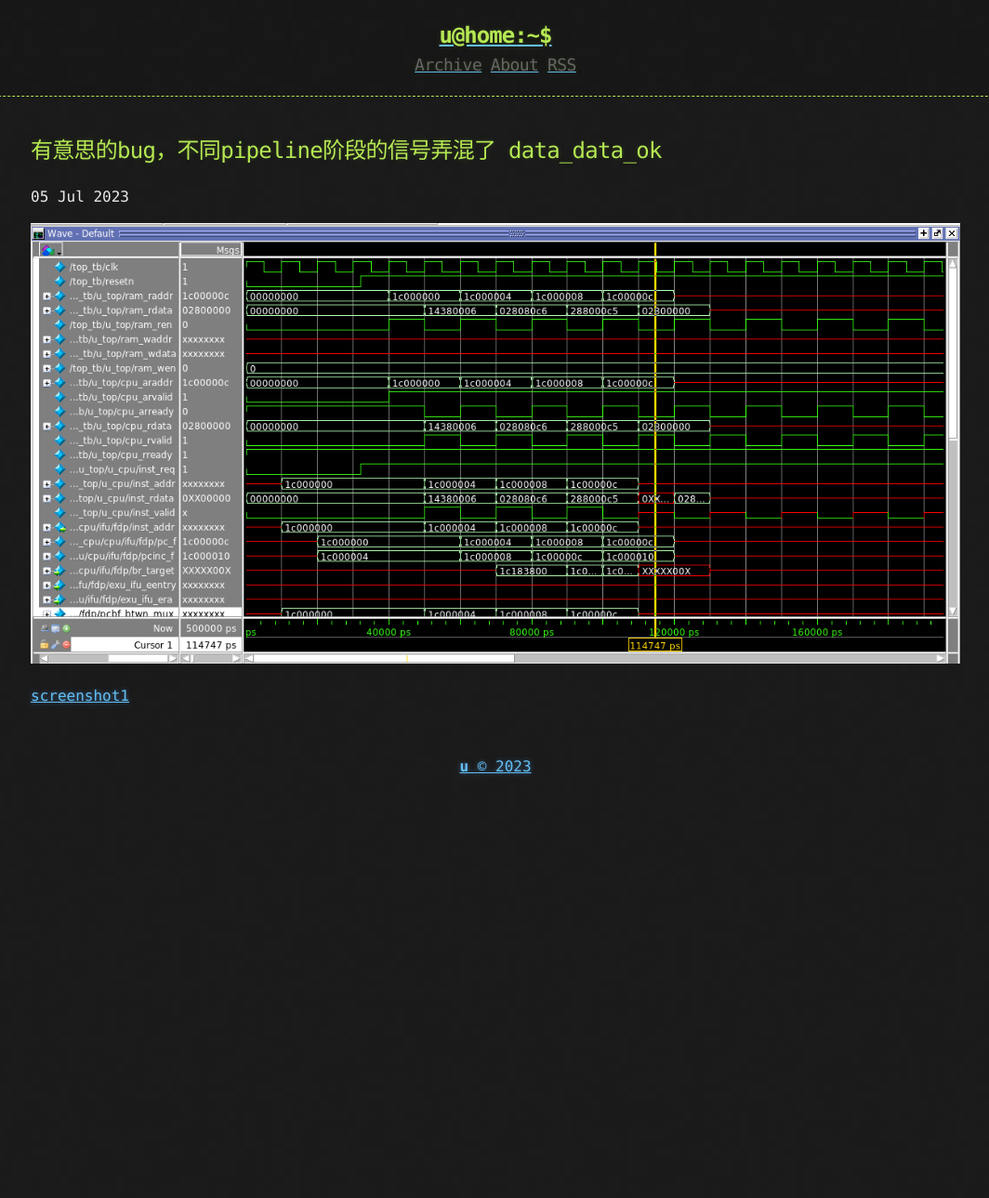
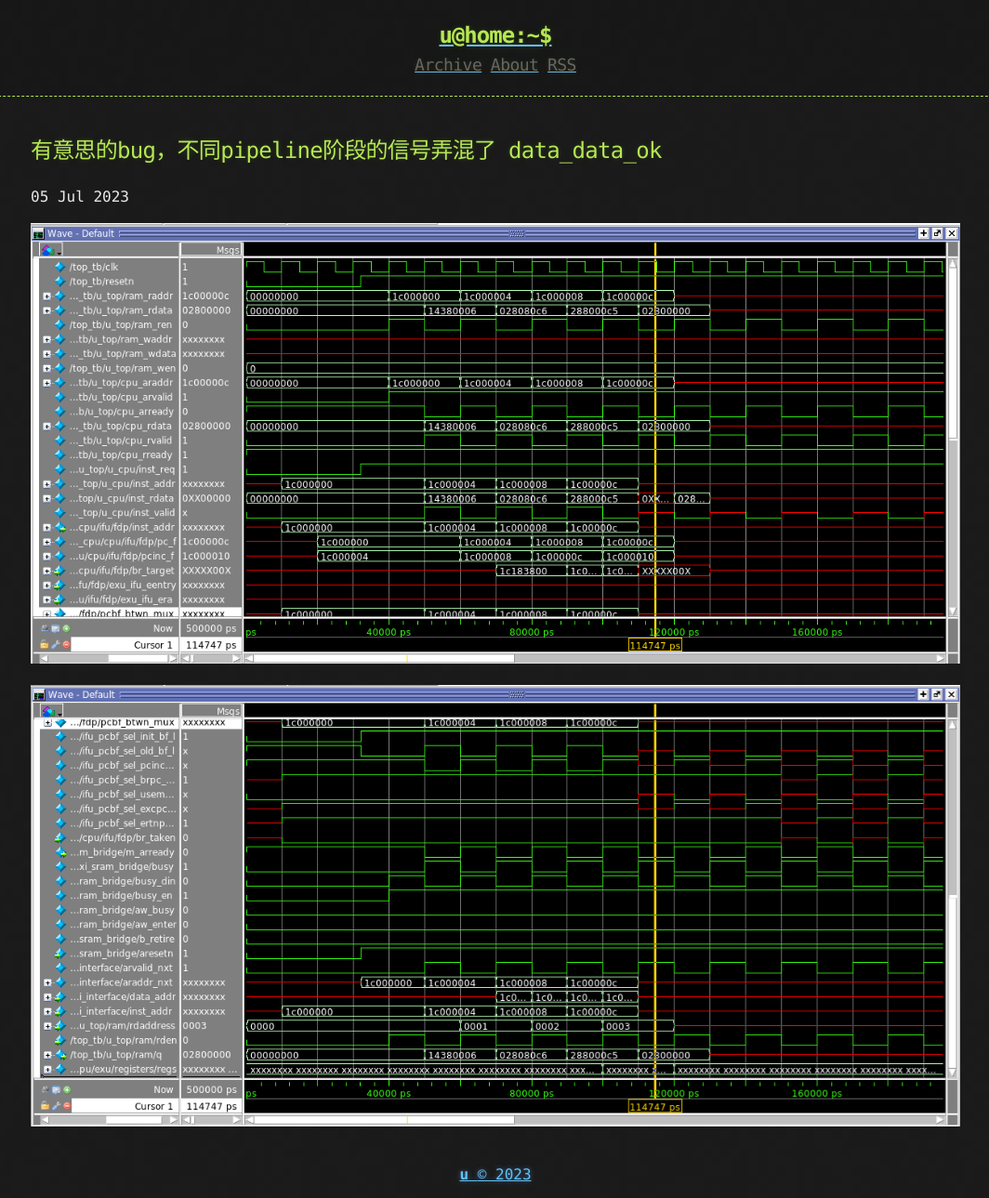
Before and after one commit to whensungoesdown/whensungoesdown.github.io, a Jekyll site: the page built from _posts/2023-07-05-bugfix-data_data_ok.md, in a window 1280 px wide. Shown: the whole page at 93% size, without its empty margins (107-1171 px from the left). Built offline with Jekyll 4.4.1, drawn with Linux system fonts in a browser that asks for light colours; before the commit the page ends 900 px from its top, so only the background shows below that.

Commit message:
update typo

```diff
--- a/_posts/2023-07-05-bugfix-data_data_ok.md
+++ b/_posts/2023-07-05-bugfix-data_data_ok.md
@@ -8,4 +8,4 @@ published: true
 ![screenshot0](https://github.com/whensungoesdown/whensungoesdown.github.io/raw/main/_posts/2023-07-05-0.png)
 
 
-[screenshot1](https://github.com/whensungoesdown/whensungoesdown.github.io/raw/main/_posts/2023-07-05-1.png)
+![screenshot1](https://github.com/whensungoesdown/whensungoesdown.github.io/raw/main/_posts/2023-07-05-1.png)
```
